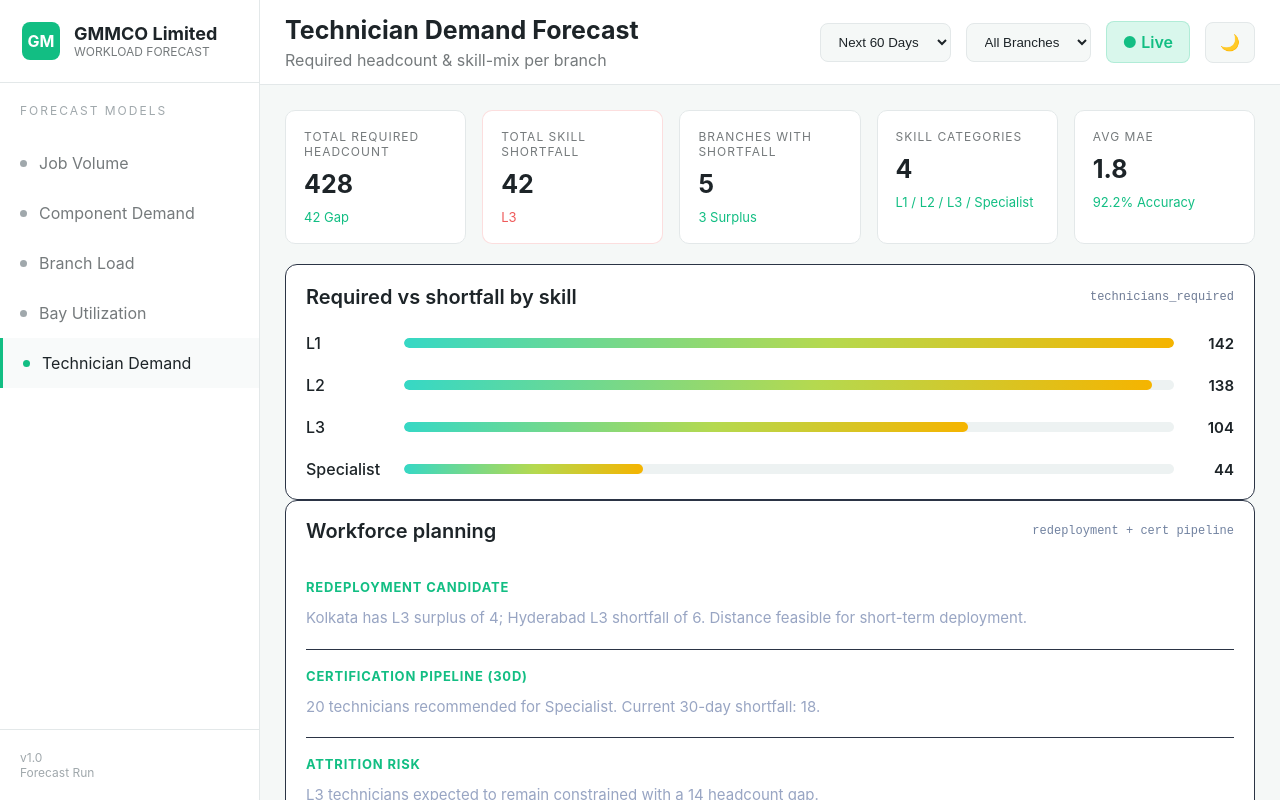
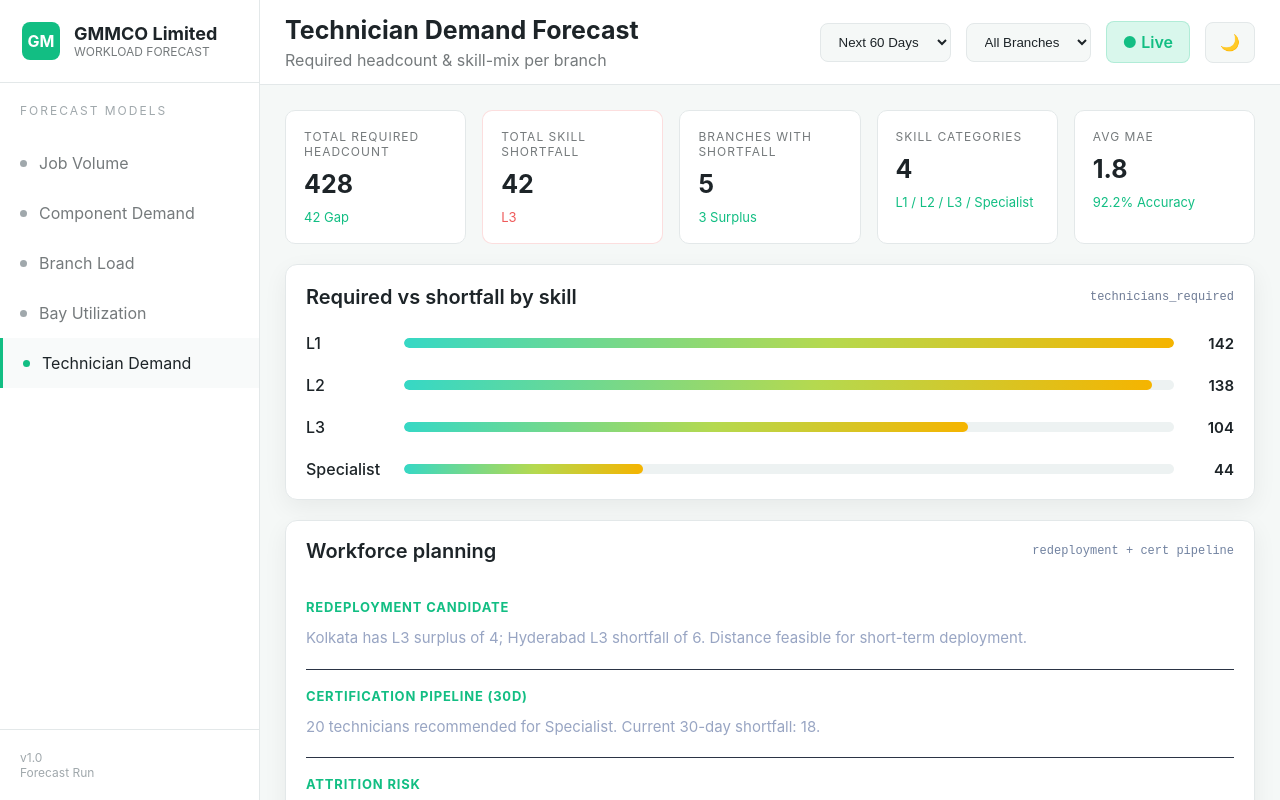
Before and after one commit to monishka-digi/workload-forecast-engine-ui, a React (Vite) app: page /technician-demand in a window 1280 px wide. Built offline with nearby package versions, Linux system fonts and the light colour scheme.

Commit message:
fixed borders and gaps in charts and tables

```diff
--- a/src/components/BayUtilization/BayHeatmap.css
+++ b/src/components/BayUtilization/BayHeatmap.css
@@ -1,8 +1,10 @@
 .heatmapCard {
   background: var(--card-bg);
-  border: 1px solid #2d3647;
+  border: 1px solid var(--border);
   border-radius: 12px;
+  box-shadow: var(--shadow);
   padding: 20px;
+  margin-bottom: 10px
 }
 
 .heatmapHeader {
--- a/src/components/BayUtilization/BayUtilizationChart.css
+++ b/src/components/BayUtilization/BayUtilizationChart.css
@@ -1,8 +1,10 @@
 .bayCard {
   background: var(--card-bg);
-  border: 1px solid #2d3647;
+  border: 1px solid var(--border);
   border-radius: 12px;
+  box-shadow: var(--shadow);
   padding: 20px;
+  margin-bottom: 20px
 }
 
 .bayCardHeader {
--- a/src/components/BayUtilization/BayUtilizationTable.css
+++ b/src/components/BayUtilization/BayUtilizationTable.css
@@ -1,8 +1,9 @@
 .bayTableCard {
   margin-top: 24px;
   background: var(--card-bg);
-  border: 1px solid #2c3445;
+  border: 1px solid var(--border);
   border-radius: 12px;
+  box-shadow: var(--shadow);
   padding: 20px;
 }
 
--- a/src/components/ComponentDemand/ComponentDemandTable.css
+++ b/src/components/ComponentDemand/ComponentDemandTable.css
@@ -1,3 +1,12 @@
+.componentTableCard {
+    background: var(--card-bg);
+    border: 1px solid var(--border);
+    border-radius: 12px;
+    box-shadow: var(--shadow);
+    padding: 20px;
+    margin-bottom: 10px
+}
+
 .riskBadge {
   display: inline-flex;
   align-items: center;
--- a/src/components/TechnicianDemand/SkillDemandChart.css
+++ b/src/components/TechnicianDemand/SkillDemandChart.css
@@ -1,9 +1,11 @@
 .skillChartCard {
   background: var(--card-bg);
-  border: 1px solid #2b3445;
+  border: 1px solid var(--border);
   border-radius: 12px;
+  box-shadow: var(--shadow);
   padding: 20px;
   height: 100%;
+  margin-bottom: 20px
 }
 
 .skillChartHeader {
--- a/src/components/TechnicianDemand/TechnicianDemandTable.css
+++ b/src/components/TechnicianDemand/TechnicianDemandTable.css
@@ -1,7 +1,8 @@
 .techTableCard {
   background: var(--card-bg);
-  border: 1px solid #2b3445;
+  border: 1px solid var(--border);
   border-radius: 12px;
+  box-shadow: var(--shadow);
   padding: 18px 20px;
   margin-top: 20px;
 }
--- a/src/components/TechnicianDemand/WorkforcePlanning.css
+++ b/src/components/TechnicianDemand/WorkforcePlanning.css
@@ -57,57 +57,59 @@
 
 */
 
-.planningCard{
-    background: var(--card-bg);
-    border:1px solid #2b3445;
-    border-radius:12px;
-    padding:18px 20px;
-    height:100%;
+.planningCard {
+  background: var(--card-bg);
+  border: 1px solid var(--border);
+  border-radius: 12px;
+  box-shadow: var(--shadow);
+  padding: 18px 20px;
+
+  height: 100%;
 }
 
-.planningHeader{
-    display:flex;
-    justify-content:space-between;
-    align-items:center;
-    margin-bottom:18px;
+.planningHeader {
+  display: flex;
+  justify-content: space-between;
+  align-items: center;
+  margin-bottom: 18px;
 }
 
-.planningHeader h3{
-    color: var(--chart-label);
-    font-size:20px;
-    font-weight:600;
+.planningHeader h3 {
+  color: var(--chart-label);
+  font-size: 20px;
+  font-weight: 600;
 }
 
-.planningHeader span{
-    color:#7182a0;
-    font-size:12px;
-    font-family:monospace;
+.planningHeader span {
+  color: #7182a0;
+  font-size: 12px;
+  font-family: monospace;
 }
 
-.planningBody{
-    display:flex;
-    flex-direction:column;
+.planningBody {
+  display: flex;
+  flex-direction: column;
 }
 
-.planningItem{
-    padding:18px 0;
-    border-bottom:1px solid #2b3445;
+.planningItem {
+  padding: 18px 0;
+  border-bottom: 1px solid #2b3445;
 }
 
-.planningItem:last-child{
-    border-bottom:none;
+.planningItem:last-child {
+  border-bottom: none;
 }
 
-.planningItem h4{
-    color:var(--primary);
-    font-size:13px;
-    text-transform:uppercase;
-    letter-spacing:0.8px;
-    margin-bottom:10px;
+.planningItem h4 {
+  color: var(--primary);
+  font-size: 13px;
+  text-transform: uppercase;
+  letter-spacing: 0.8px;
+  margin-bottom: 10px;
 }
 
-.planningItem p{
-    color:#98a5c3;
-    font-size:15px;
-    line-height:1.7;
+.planningItem p {
+  color: #98a5c3;
+  font-size: 15px;
+  line-height: 1.7;
 }
```
